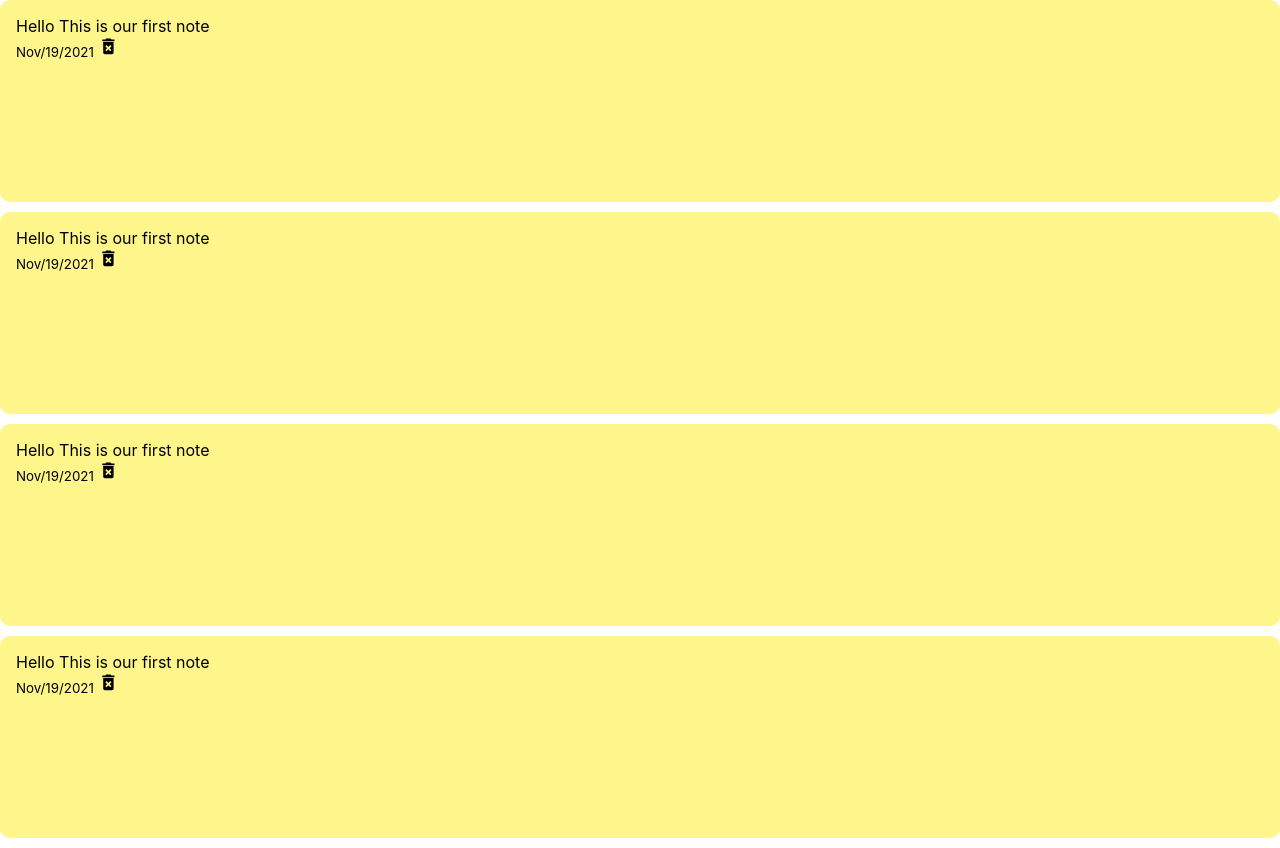
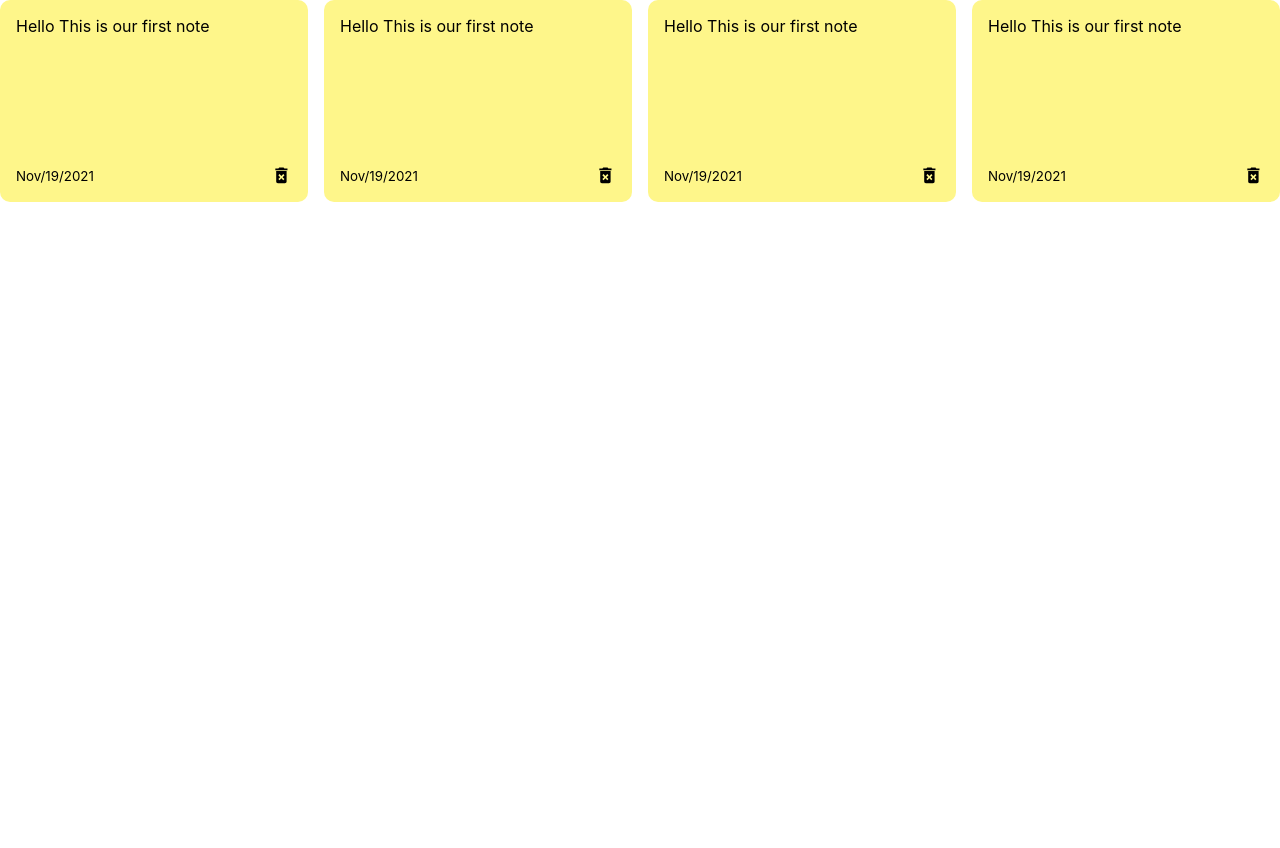
Before and after one commit to kathleenconnaghan/Notes-App, a React (Create React App) app in the folder notes-app/: page / in a window 1280 px wide. After the commit the page ends 800 px from the top, so only its background shows below. Built offline with nearby package versions, Linux system fonts and the light colour scheme.

Commit message:
adding flexbox and footer placement within notes

```diff
--- a/notes-app/src/components/Note.js
+++ b/notes-app/src/components/Note.js
@@ -5,7 +5,7 @@
         <div className = 'note'>
             <span> Hello This is our first note </span>
             <div className = 'note-footer'>
-                <small >Nov/19/2021 </small>
+                <small> Nov/19/2021 </small>
                 <MdDeleteForever className = 'delete-icon' size = '1.3em'/>
             </div>
 
--- a/notes-app/src/index.css
+++ b/notes-app/src/index.css
@@ -14,8 +14,22 @@
 
 .note {
   background-color: #fef68a;
-  margin-bottom: 10px;
   border-radius: 10px;
   padding: 1rem;
   min-height: 170px;
+  display: flex;
+  flex-direction: column;
+  justify-content: space-between;
 }
+
+.note-footer {
+  display: flex;
+  align-items: center;
+  justify-content: space-between;
+}
+
+.notes-list {
+  display: grid;
+  grid-gap: 1rem;
+  grid-template-columns: repeat(auto-fit, minmax(250px, 1fr));
+}
```
